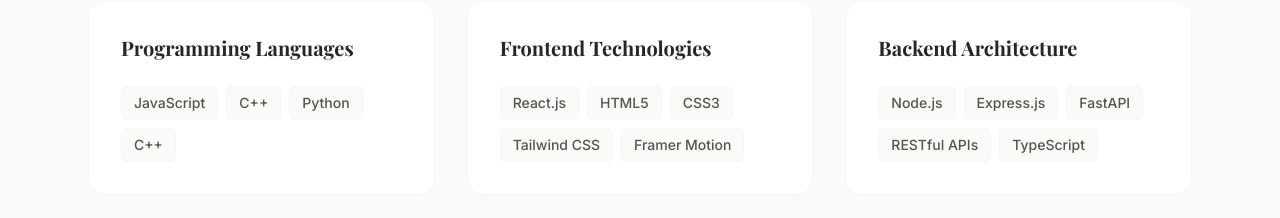
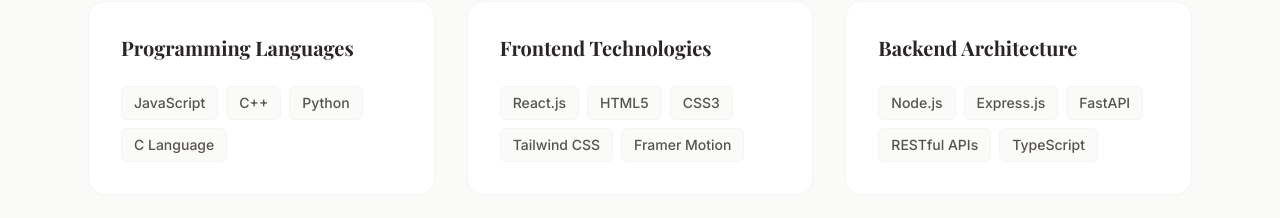
Before and after one commit to udita1294/Portfolio, a React (Vite) app: page / in a window 1280 px wide. Shown: the part 1880-2098 px from the top of the page. Built offline with nearby package versions, Linux system fonts and the light colour scheme; a web font is replaced by a local one.

Commit message:
changes made in skills section

```diff
--- a/src/components/Skills.jsx
+++ b/src/components/Skills.jsx
@@ -4,7 +4,7 @@
   const skillCategories = [
     {
       title: "Programming Languages",
-      skills: ["JavaScript", "C++", "Python", "C++"],
+      skills: ["JavaScript", "C++", "Python", "C Language"],
     },
     {
       title: "Frontend Technologies",
```
